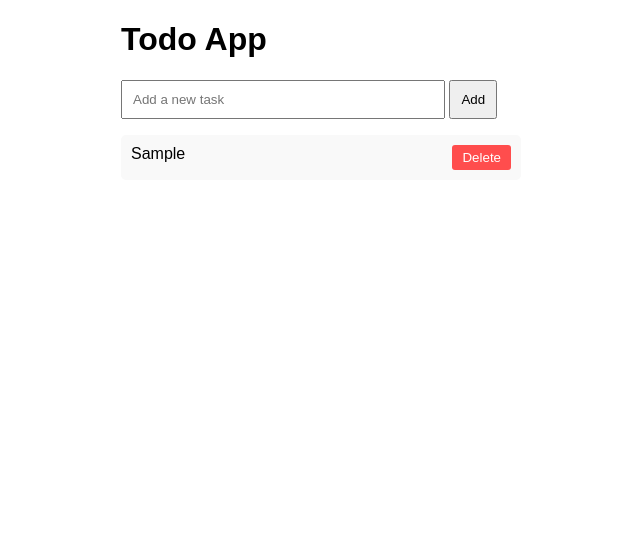
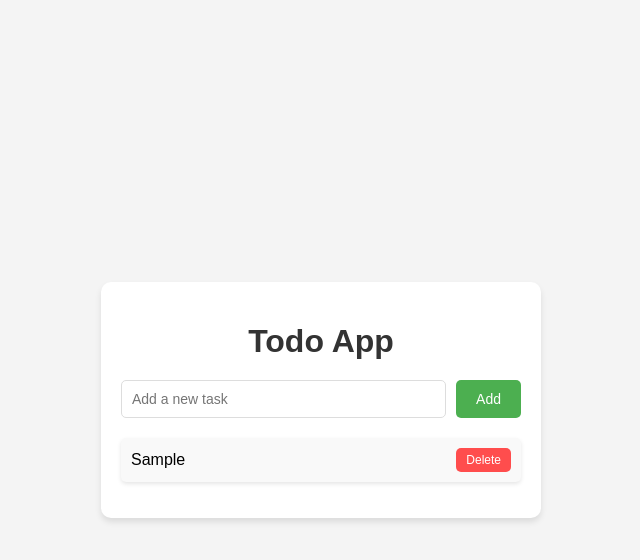
Before and after one commit to AlexSavOne/practice-todo, a website with bundled scripts: page index.html in a window 1280 px wide. Both pictures are taken after typing "Sample" into the empty fields and a click on the button "Add". Shown: the whole page, without its empty margins (319-959 px from the left). Built offline with nearby package versions, Linux system fonts and the light colour scheme.

Commit message:
feat: добавил стилей

```diff
--- a/src/css/styles.css
+++ b/src/css/styles.css
@@ -1,42 +1,89 @@
 body {
-  font-family: Arial, sans-serif;
-  margin: 20px;
+  font-family: 'Arial', sans-serif;
+  margin: 0;
+  padding: 0;
+  background-color: #f4f4f4;
+  display: flex;
+  justify-content: center;
+  align-items: center;
+  height: 100vh;
 }
 
 .todo-container {
+  background: #ffffff;
+  box-shadow: 0 4px 6px rgba(0, 0, 0, 0.1);
+  border-radius: 10px;
+  padding: 20px;
   max-width: 400px;
-  margin: auto;
+  width: 100%;
+}
+
+h1 {
+  text-align: center;
+  color: #333;
+  margin-bottom: 20px;
+}
+
+.todo-container div {
+  display: flex;
+  gap: 10px;
 }
 
 .todo-input {
-  width: calc(100% - 100px);
+  flex: 1;
   padding: 10px;
+  border: 1px solid #ddd;
+  border-radius: 5px;
+  font-size: 14px;
 }
 
 .add-btn {
-  padding: 10px;
+  background-color: #4caf50;
+  color: #ffffff;
+  border: none;
+  padding: 10px 20px;
+  border-radius: 5px;
+  font-size: 14px;
   cursor: pointer;
+  transition: background-color 0.3s;
+}
+
+.add-btn:hover {
+  background-color: #45a049;
 }
 
 .todo-list {
   list-style: none;
   padding: 0;
+  margin-top: 20px;
 }
 
 .todo-item {
   display: flex;
   justify-content: space-between;
+  align-items: center;
   margin-bottom: 10px;
   padding: 10px;
   background: #f9f9f9;
   border-radius: 5px;
+  box-shadow: 0 2px 4px rgba(0, 0, 0, 0.1);
+}
+
+.todo-item span {
+  word-break: break-word;
 }
 
 .delete-btn {
-  background: #ff4d4d;
-  color: #fff;
+  background-color: #ff4d4d;
+  color: #ffffff;
   border: none;
   padding: 5px 10px;
+  border-radius: 5px;
+  font-size: 12px;
   cursor: pointer;
-  border-radius: 3px;
+  transition: background-color 0.3s;
 }
+
+.delete-btn:hover {
+  background-color: #e43d3d;
+}
```
